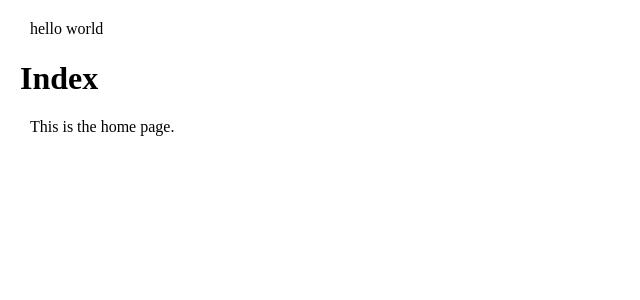
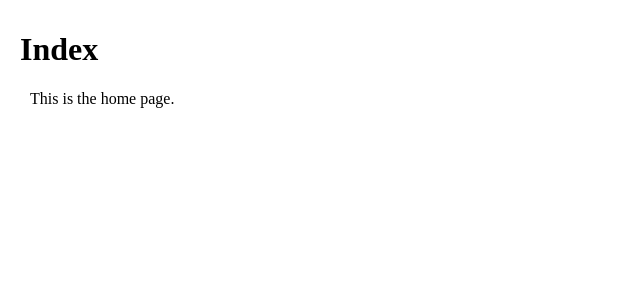
Before and after one commit to NateICS/ics-journalism, a Next.js app: page / in a window 1280 px wide. Shown: the top 300 px of the page, without its empty margins (0-640 px from the left). Built offline with nearby package versions, Linux system fonts and the light colour scheme.

Commit message:
Remove line?

```diff
--- a/pages/index.tsx
+++ b/pages/index.tsx
@@ -3,11 +3,10 @@ const Index = () => {
 
   return (
     <>
-      <p>hello world</p>
       <h1>Index</h1>
       <p>This is the home page.</p>
     </>
-  );
-};
+  )
+}
 
-export default Index;
+export default Index
```
